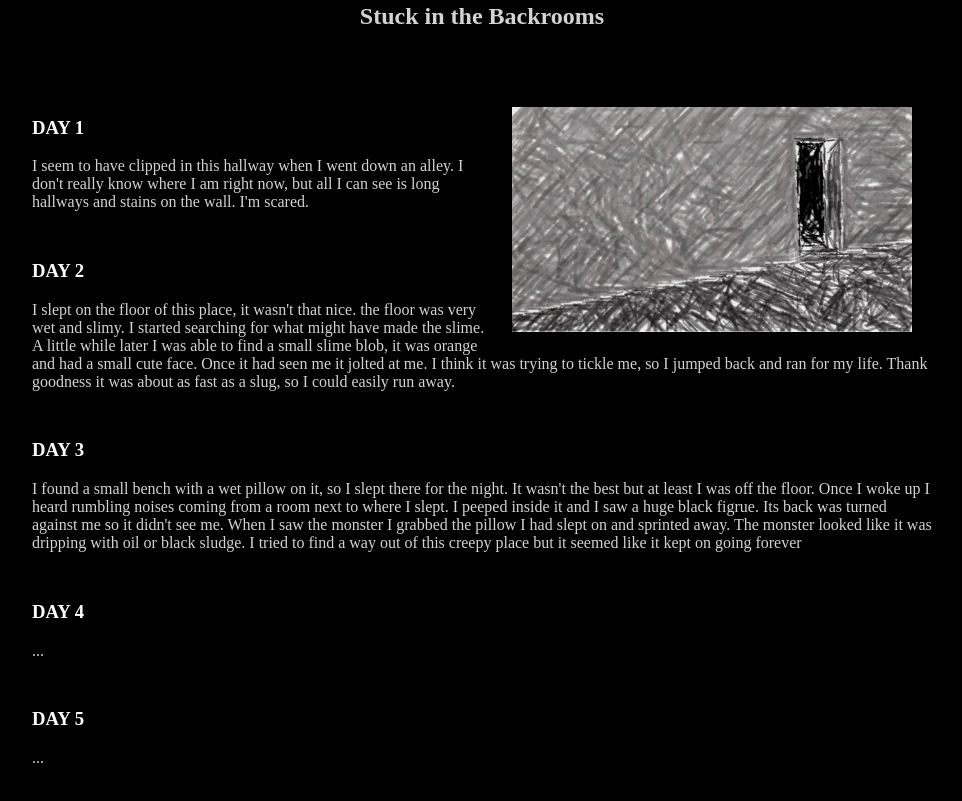
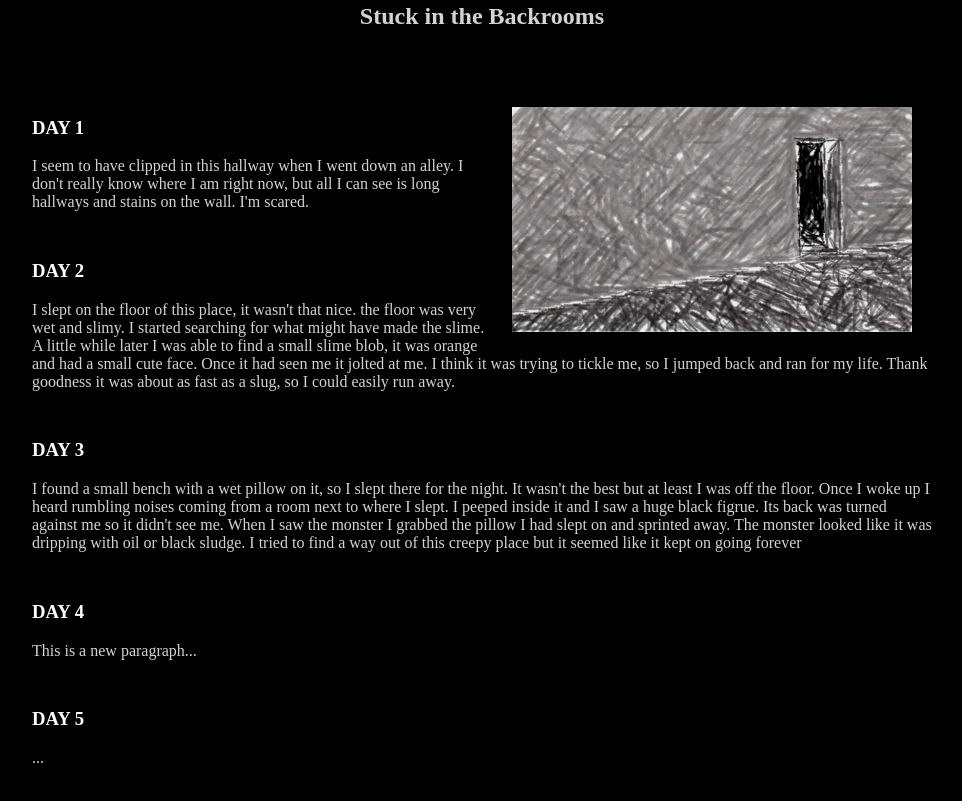
Before and after one commit to summerboy123123/the-journal, a plain HTML site: page index.html in a window 1280 px wide. Shown: the part 384-1185 px from the top of the page, without its empty margins (158-1120 px from the left). Drawn offline with Linux system fonts and the light colour scheme.

Commit message:
Update index.html

```diff
--- a/index.html
+++ b/index.html
@@ -81,7 +81,7 @@
         <div>
         <h3>DAY 4</h3>
         <p>
-           ...
+           This is a new paragraph...
         </p>
     </div>
 
```
